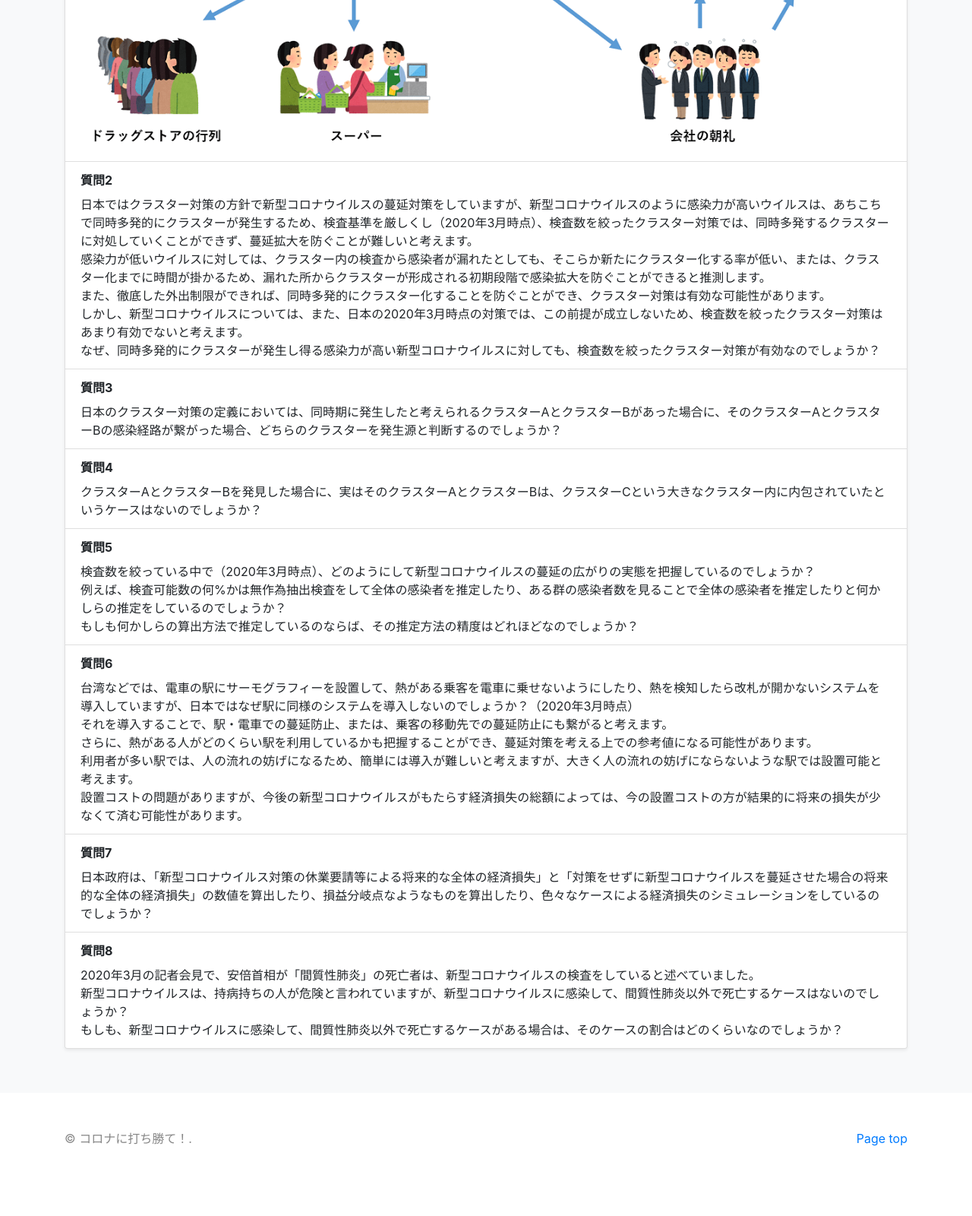
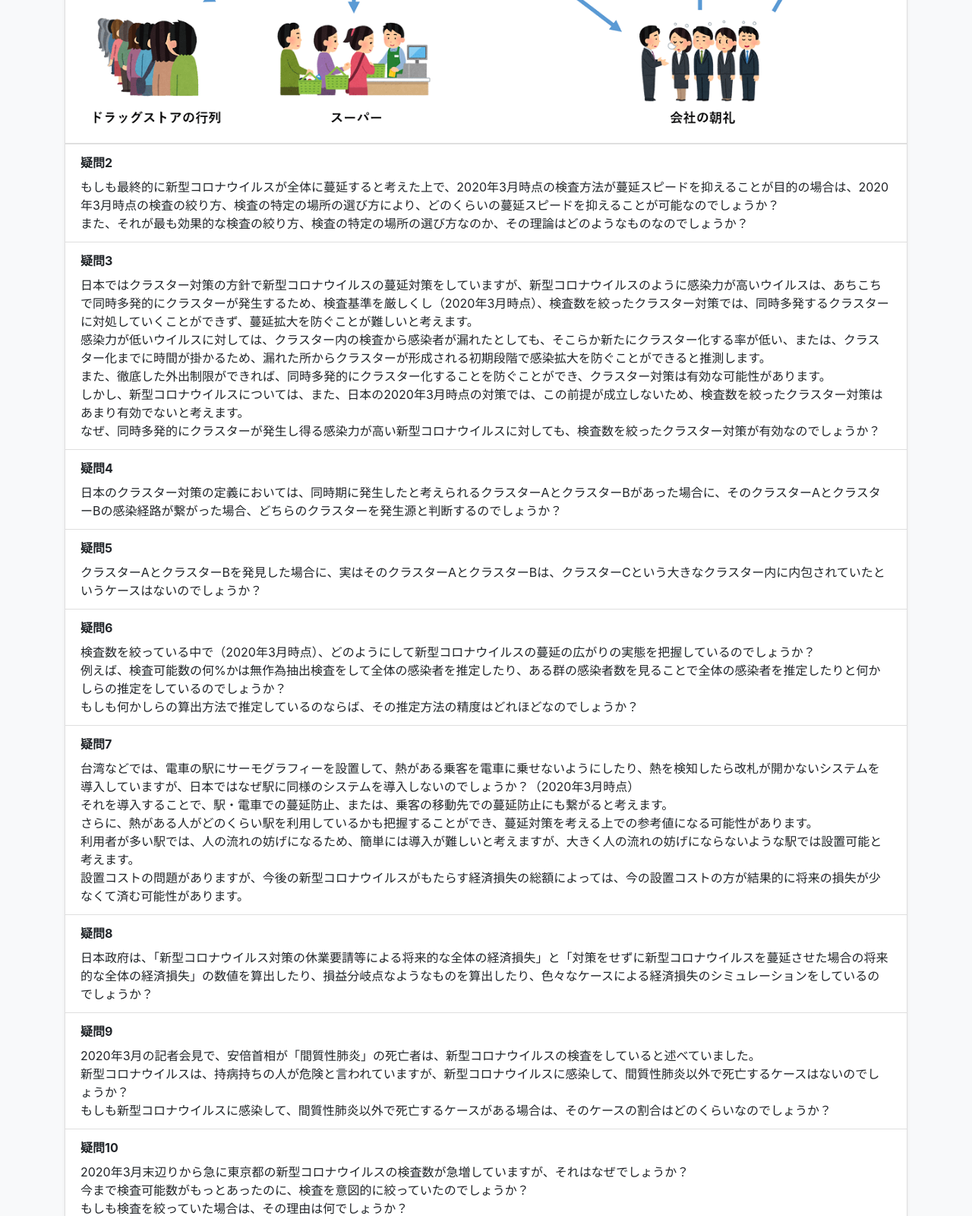
Before and after one commit to ariafloat/covid-19, a website: page public/index.html in a window 1280 px wide. Shown: the part 6056-7656 px from the top of the page at 76% size. Before the commit the page ends 7618 px from the top, so only its background shows below. Drawn offline with nearby package versions, Linux system fonts and the light colour scheme.

Commit message:
Add Egg Saito Question

```diff
--- a/public/index.html
+++ b/public/index.html
@@ -292,10 +292,10 @@
               </div>
               <ul class="list-group list-group-flush text-left">
                 <li class="list-group-item" style="border-top-width: 1px;">
-                  <div class="font-weight-bold mb-2">質問1</div>
+                  <div class="font-weight-bold mb-2">疑問1</div>
                   新型コロナウイルスは、下記図のように、あらゆる場所が感染リスクとなっています。<br>
                   例えば、会社員の感染者も多くいるため、会社員が家庭に新型コロナウイルスを持ち帰ってくる可能性も高いです。<br>
-                  そのため、あらゆる場所が感染源、感染者のクラスターとなっている可能性がありますが、2020年3月時点では、特定の場所しか絞って検査しない傾向があり（今後、検査数が増えれば、この問題も解消されるかもしれません）、あたかも一部の場所だけがクラスター化しているような報道がされます。<br>
+                  そのため、あらゆる場所が感染源、感染者のクラスターとなっている可能性がありますが、2020年3月時点では、特定の場所しか絞って検査しない傾向があり、あたかも一部の場所だけがクラスター化しているような報道がされます。<br>
                   そして、その報道された特定の場所、人だけが世間から批判を受け、差別を受けやすくなっています。<br>
                   しかし、実際は、その批判を受けている特定の場所のクラスターが発生した大きな要因が、別の批判を受けていない場所の可能性があります。<br>
                   感染力が高い新型コロナウイルスは、あらゆる場所が感染リスク、あらゆる人が潜在的な感染者になっている可能性があるのに、なぜ一部の場所だけ批判を集中しやすい結果になるような形で政府やマスメディアは報道するのでしょうか？<br>
@@ -305,8 +305,13 @@
                   一部の場所だけ蔓延を抑えても、他の場所で蔓延させていたら、蔓延スピードは抑えられるかもしれませんが、結果的に蔓延して行くと推測します。
                   <a href="../img/infection-risk-location.png" target="_blank" rel="nofollow noopener"><img class="card-img" style="margin-top: 20px;" src="../img/infection-risk-location.png" alt="感染リスク場所"></a>
                 </li>
+                <li class="list-group-item" style="border-top-width: 1px;">
+                  <div class="font-weight-bold mb-2">疑問2</div>
+                  もしも最終的に新型コロナウイルスが全体に蔓延すると考えた上で、2020年3月時点の検査方法が蔓延スピードを抑えることが目的の場合は、2020年3月時点の検査の絞り方、検査の特定の場所の選び方により、どのくらいの蔓延スピードを抑えることが可能なのでしょうか？<br>
+                  また、それが最も効果的な検査の絞り方、検査の特定の場所の選び方なのか、その理論はどのようなものなのでしょうか？
+                </li>
                 <li class="list-group-item">
-                  <div class="font-weight-bold mb-2">質問2</div>
+                  <div class="font-weight-bold mb-2">疑問3</div>
                   日本ではクラスター対策の方針で新型コロナウイルスの蔓延対策をしていますが、新型コロナウイルスのように感染力が高いウイルスは、あちこちで同時多発的にクラスターが発生するため、検査基準を厳しくし（2020年3月時点）、検査数を絞ったクラスター対策では、同時多発するクラスターに対処していくことができず、蔓延拡大を防ぐことが難しいと考えます。<br>
                   感染力が低いウイルスに対しては、クラスター内の検査から感染者が漏れたとしても、そこらか新たにクラスター化する率が低い、または、クラスター化までに時間が掛かるため、漏れた所からクラスターが形成される初期段階で感染拡大を防ぐことができると推測します。<br>
                   また、徹底した外出制限ができれば、同時多発的にクラスター化することを防ぐことができ、クラスター対策は有効な可能性があります。<br>
@@ -314,21 +319,21 @@
                   なぜ、同時多発的にクラスターが発生し得る感染力が高い新型コロナウイルスに対しても、検査数を絞ったクラスター対策が有効なのでしょうか？
                 </li>
                 <li class="list-group-item">
-                  <div class="font-weight-bold mb-2">質問3</div>
+                  <div class="font-weight-bold mb-2">疑問4</div>
                   日本のクラスター対策の定義においては、同時期に発生したと考えられるクラスターAとクラスターBがあった場合に、そのクラスターAとクラスターBの感染経路が繋がった場合、どちらのクラスターを発生源と判断するのでしょうか？
                 </li>
                 <li class="list-group-item">
-                  <div class="font-weight-bold mb-2">質問4</div>
+                  <div class="font-weight-bold mb-2">疑問5</div>
                   クラスターAとクラスターBを発見した場合に、実はそのクラスターAとクラスターBは、クラスターCという大きなクラスター内に内包されていたというケースはないのでしょうか？
                 </li>
                 <li class="list-group-item">
-                  <div class="font-weight-bold mb-2">質問5</div>
+                  <div class="font-weight-bold mb-2">疑問6</div>
                   検査数を絞っている中で（2020年3月時点）、どのようにして新型コロナウイルスの蔓延の広がりの実態を把握しているのでしょうか？<br>
                   例えば、検査可能数の何%かは無作為抽出検査をして全体の感染者を推定したり、ある群の感染者数を見ることで全体の感染者を推定したりと何かしらの推定をしているのでしょうか？<br>
                   もしも何かしらの算出方法で推定しているのならば、その推定方法の精度はどれほどなのでしょうか？
                 </li>
                 <li class="list-group-item">
-                  <div class="font-weight-bold mb-2">質問6</div>
+                  <div class="font-weight-bold mb-2">疑問7</div>
                   台湾などでは、電車の駅にサーモグラフィーを設置して、熱がある乗客を電車に乗せないようにしたり、熱を検知したら改札が開かないシステムを導入していますが、日本ではなぜ駅に同様のシステムを導入しないのでしょうか？（2020年3月時点）<br>
                   それを導入することで、駅・電車での蔓延防止、または、乗客の移動先での蔓延防止にも繋がると考えます。<br>
                   さらに、熱がある人がどのくらい駅を利用しているかも把握することができ、蔓延対策を考える上での参考値になる可能性があります。<br>
@@ -336,14 +341,35 @@
                   設置コストの問題がありますが、今後の新型コロナウイルスがもたらす経済損失の総額によっては、今の設置コストの方が結果的に将来の損失が少なくて済む可能性があります。
                 </li>
                 <li class="list-group-item">
-                  <div class="font-weight-bold mb-2">質問7</div>
+                  <div class="font-weight-bold mb-2">疑問8</div>
                   日本政府は、「新型コロナウイルス対策の休業要請等による将来的な全体の経済損失」と「対策をせずに新型コロナウイルスを蔓延させた場合の将来的な全体の経済損失」の数値を算出したり、損益分岐点なようなものを算出したり、色々なケースによる経済損失のシミュレーションをしているのでしょうか？
                 </li>
                 <li class="list-group-item">
-                  <div class="font-weight-bold mb-2">質問8</div>
+                  <div class="font-weight-bold mb-2">疑問9</div>
                   2020年3月の記者会見で、安倍首相が「間質性肺炎」の死亡者は、新型コロナウイルスの検査をしていると述べていました。<br>
                   新型コロナウイルスは、持病持ちの人が危険と言われていますが、新型コロナウイルスに感染して、間質性肺炎以外で死亡するケースはないのでしょうか？<br>
-                  もしも、新型コロナウイルスに感染して、間質性肺炎以外で死亡するケースがある場合は、そのケースの割合はどのくらいなのでしょうか？
+                  もしも新型コロナウイルスに感染して、間質性肺炎以外で死亡するケースがある場合は、そのケースの割合はどのくらいなのでしょうか？
+                </li>
+                <li class="list-group-item">
+                  <div class="font-weight-bold mb-2">疑問10</div>
+                  2020年3月末辺りから急に東京都の新型コロナウイルスの検査数が急増していますが、それはなぜでしょうか？<br>
+                  今まで検査可能数がもっとあったのに、検査を意図的に絞っていたのでしょうか？<br>
+                  もしも検査を絞っていた場合は、その理由は何でしょうか？<br>
+                  2020年3月時点では、新型コロナウイルスに感染した軽症患者の入院も必須というルールがあったため、病院のベッド数等の問題で医療崩壊を防ぐために検査数を絞っていたとするならば、なぜ今までそのルールを変更しなかったのでしょうか？
+                </li>
+                <li class="list-group-item">
+                  <div class="font-weight-bold mb-2">疑問11</div>
+                  ウイルスは蔓延する前にこそ、検査数を多くして、実態を把握し、感染拡大を抑え込むことが有効だと考えます。<br>
+                  蔓延すればするほど、あちこちで感染が発生するため、検査数を増やした所で、感染拡大を防ぐことが難しくなると考えます。<br>
+                  なぜ、蔓延拡大防止に有効的なフェーズである初期段階に検査数を絞ったのでしょうか？
+                </li>
+                <li class="list-group-item">
+                  <div class="font-weight-bold mb-2">疑問12</div>
+                  PCR検査をしても偽陰性があるため、検査数を増加させるのはよろしくないという世間の批判が一部ありますが、その場合は、検査をせずにどのように新型コロナウイルスの広がりを把握し対策したり、病院内等で感染者と非感染者の部屋を分けたりすることができるのでしょうか？
+                </li>
+                <li class="list-group-item">
+                  <div class="font-weight-bold mb-2">疑問13</div>
+                  効率的、かつ、感染拡大させず、かつ、医療崩壊させずに、新型コロナウイルスの蔓延の広がりの実態を把握する方法はないのでしょか？
                 </li>
               </ul>
             </div>
```
